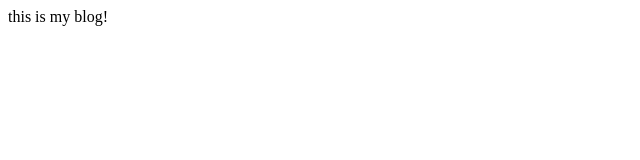
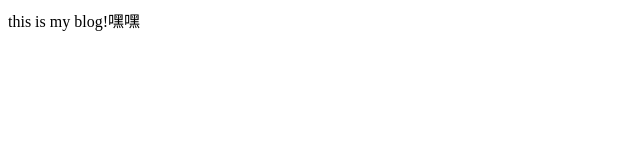
Before and after one commit to xiaotaokh/taohang.github.io, a plain HTML site: page index.html in a window 1280 px wide. Shown: the full height of the page, 0-640 px from the left. Drawn offline with Linux system fonts and the light colour scheme.

Commit message:
vscode->git提交

```diff
--- a/index.html
+++ b/index.html
@@ -7,6 +7,6 @@
   <title>Document</title>
 </head>
 <body>
-  this is my blog!
+  this is my blog!嘿嘿
 </body>
 </html>
```
